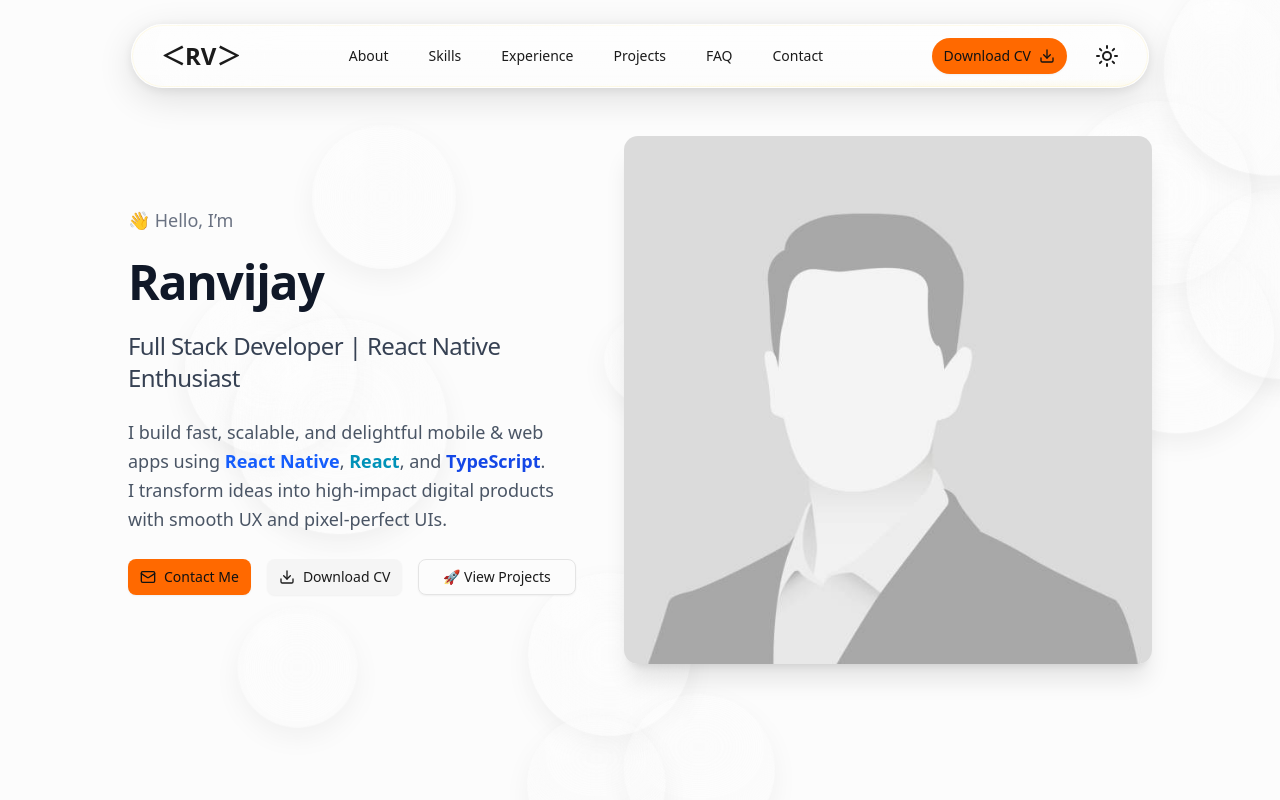
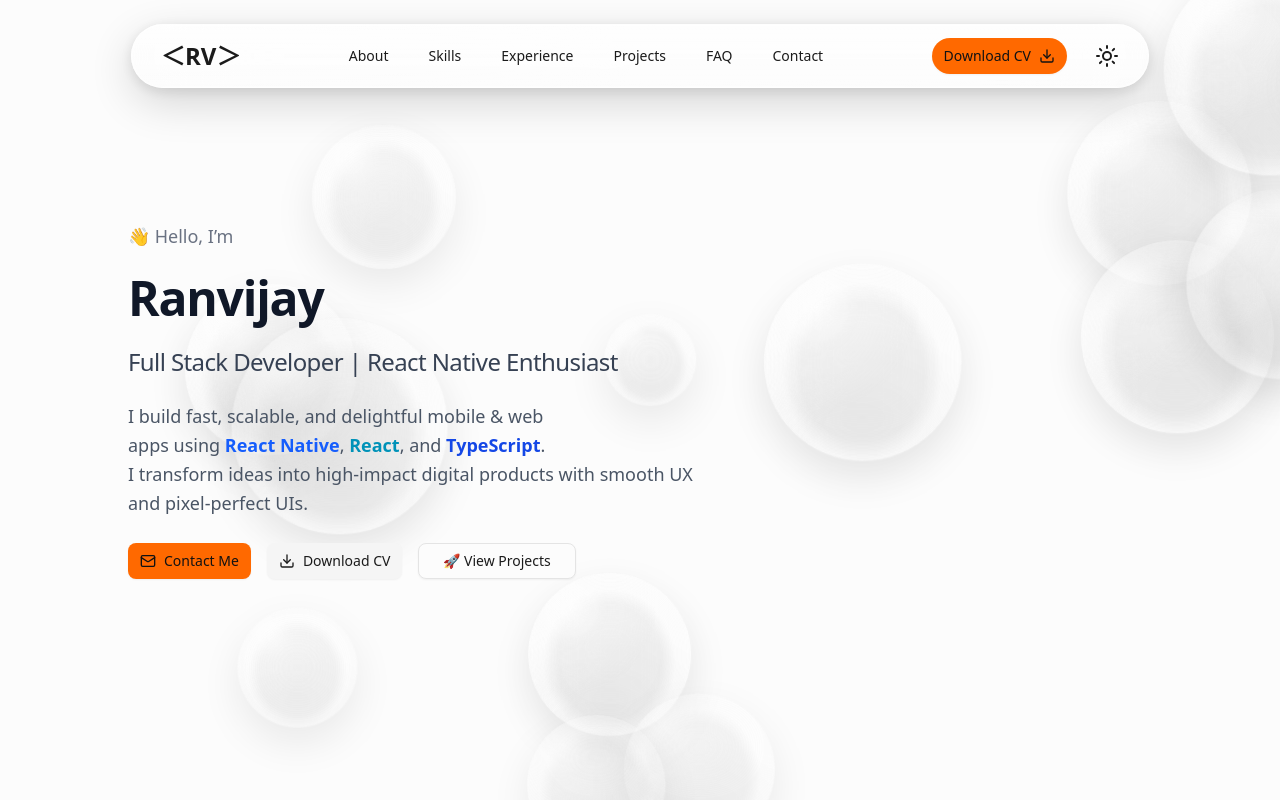
Before and after one commit to RV-React-Projects/ranvijay_portfolio, a Next.js app: page / in a window 1280 px wide. Shown: the top 800 px of the page. Built offline with nearby package versions, Linux system fonts and the light colour scheme.

Commit message:
Enhance UI with glassmorphism effects in navbar and cards, update global styles for improved aesthetics, and refine animation for smoother transitions.

```diff
--- a/src/components/navbar/navbar.tsx
+++ b/src/components/navbar/navbar.tsx
@@ -39,7 +39,7 @@ export default function NavBar() {
   }, []);
 
   return (
-    <nav className="z-50 fixed top-6 inset-x-4 h-16 glass-nav sm:mx-6 lg:mx-[9%] lg:px-[1%] mx-auto rounded-full">
+    <nav className="z-50 fixed top-6 inset-x-4 h-16 glass-nav motion-smooth sm:mx-6 lg:mx-[9%] lg:px-[1%] mx-auto rounded-full">
       <div className="h-full flex items-center justify-between mx-auto px-4">
         <Logo />
 
--- a/src/components/section/About.tsx
+++ b/src/components/section/About.tsx
@@ -81,7 +81,7 @@ export default function AboutSection() {
             { count: TOTAL_EXPERIENCE, label: 'Years of Experience' },
             { count: TOTAL_COMPANIES, label: 'Companies Worked' },
           ].map(stat => (
-            <Card key={stat.label} className="rounded-xl shadow-md">
+            <Card key={stat.label} className="glass-card rounded-xl bg-muted">
               <CardContent className="p-6">
                 <p className="text-2xl font-bold">{stat.count}</p>
                 <p className="text-sm text-muted-foreground mt-1">
--- a/src/components/section/Hero.tsx
+++ b/src/components/section/Hero.tsx
@@ -1,11 +1,10 @@
 import { Download, Mail } from 'lucide-react';
-import Image from 'next/image';
 import Link from 'next/link';
 import { Button } from '@components/ui/button';
 
 export default function HeroSection() {
   return (
-    <section id="home" className="site_spacing min-h-screen w-full flex py-12">
+    <section id="home" className="site_spacing min-h-screen w-full flex">
       <div className="w-full flex flex-col justify-between md:flex-row items-center gap-12 transition-colors duration-300">
         {/* Left Content */}
         <div className="flex-1 text-center md:text-left space-y-6">
@@ -51,13 +50,13 @@ export default function HeroSection() {
         </div>
         {/* Right Image */}
         <div className="rounded-xl overflow-hidden shadow-xl">
-          <Image
+          {/* <Image
             src="user_profile.jpg"
             alt="Ranvijay"
             width={400}
             height={400}
             className="object-cover w-full h-full"
-          />
+          /> */}
         </div>
         {/* <div className="flex-1 text-center md:text-left">
           <div className="flex flex-col gap-y-6 text-center md:text-left md:mt-0 sm:mt-10">
--- a/src/components/section/Projects.tsx
+++ b/src/components/section/Projects.tsx
@@ -85,7 +85,7 @@ export default function ProjectSection() {
   );
 
   return (
-    <section id="projects" className="site_spacing py-18">
+    <section id="projects" className="site_spacing py-18 reveal-up">
       <h2 className="text-3xl font-bold mb-6">Featured Projects</h2>
 
       <Input
@@ -99,7 +99,7 @@ export default function ProjectSection() {
         {filteredProjects.map((project, idx) => (
           <Card
             key={idx}
-            className="flex flex-col overflow-hidden rounded-2xl shadow-md py-0">
+            className="glass-card flex flex-col overflow-hidden rounded-2xl py-0">
             <div className="relative w-full h-52">
               <Image
                 src={project.image}
--- a/src/data/Experience.ts
+++ b/src/data/Experience.ts
@@ -65,7 +65,7 @@ export const experienceData: IExperienceItem[] = [
     companyURL: 'https://www.transportsimple.com/',
     location: 'Bengaluru, Karnataka',
     isCurrent: false,
-    startDate: '28-Nov-2022',
+    startDate: '8-Dec-2022',
     endDate: '14-Sep-2023',
     responsibilities: [
       'Designed and implemented app infrastructure from scratch, ensuring scalability, modularity, and maintainability.',
@@ -105,8 +105,8 @@ export const experienceData: IExperienceItem[] = [
     companyURL: 'https://www.presto-apps.com/',
     location: 'Bengaluru, Karnataka',
     isCurrent: false,
-    startDate: '28-Sep-2021',
-    endDate: '25-Dec-2022',
+    startDate: '27-Sep-2021',
+    endDate: '8-Dec-2022',
     responsibilities: [
       'Led development of cross-platform mobile applications using React Native',
       'Managed multiple live projects, ensuring smooth and timely production releases.',
--- a/src/styles/globals.css
+++ b/src/styles/globals.css
@@ -173,26 +173,107 @@ section {
   @apply fixed overflow-hidden backdrop-blur-3xl backdrop-saturate-150 rounded-full;
   @apply border border-white/50 dark:border-white/10;
   box-shadow:
-    0 10px 36px rgba(0, 0, 0, 0.12),
-    0 2px 12px rgba(0, 0, 0, 0.08),
-    0 0 0 1px rgba(255, 224, 102, 0.14) inset;
+    0 14px 44px rgba(0, 0, 0, 0.16),
+    0 3px 14px rgba(0, 0, 0, 0.1),
+    0 0 0 1px rgba(255, 255, 255, 0.22) inset;
   background:
+    /* base pane */
     linear-gradient(
       to bottom,
-      rgba(255, 255, 255, 0.45),
-      rgba(255, 255, 255, 0.1)
+      rgba(255, 255, 255, 0.6),
+      rgba(255, 255, 255, 0.16)
     ),
-    rgba(255, 255, 255, 0.28);
+    /* subtle sheen sweep */
+      conic-gradient(
+        from 210deg at 50% 50%,
+        rgba(255, 255, 255, 0) 0deg,
+        rgba(255, 255, 255, 0.1) 40deg,
+        rgba(255, 255, 255, 0) 95deg
+      ),
+    rgba(255, 255, 255, 0.22);
+}
+
+/* Generic glass surfaces */
+.glass-surface {
+  @apply backdrop-blur-3xl backdrop-saturate-150 overflow-hidden;
+  background: linear-gradient(
+    to bottom,
+    rgba(255, 255, 255, 0.65),
+    rgba(255, 255, 255, 0.18)
+  );
+  box-shadow:
+    0 12px 40px rgba(0, 0, 0, 0.15),
+    0 1px 0 rgba(255, 255, 255, 0.2) inset;
+  border: 1px solid rgba(255, 255, 255, 0.28);
+  border-radius: 1rem;
+}
+
+.dark .glass-surface {
+  background: linear-gradient(
+    to bottom,
+    rgba(24, 24, 24, 0.55),
+    rgba(24, 24, 24, 0.22)
+  );
+  box-shadow:
+    0 16px 44px rgba(0, 0, 0, 0.35),
+    0 1px 0 rgba(255, 255, 255, 0.08) inset;
+  border: 1px solid rgba(255, 255, 255, 0.14);
+}
+
+.glass-card {
+  @apply backdrop-blur-2xl overflow-hidden;
+  background: linear-gradient(
+    to bottom,
+    rgba(255, 255, 255, 0.75),
+    rgba(255, 255, 255, 0.22)
+  );
+  border: 1px solid rgba(255, 255, 255, 0.22);
+  box-shadow:
+    0 10px 28px rgba(0, 0, 0, 0.12),
+    0 1px 0 rgba(255, 255, 255, 0.16) inset;
+}
+
+.dark .glass-card {
+  background: linear-gradient(
+    to bottom,
+    rgba(26, 26, 26, 0.55),
+    rgba(26, 26, 26, 0.22)
+  );
+  border: 1px solid rgba(255, 255, 255, 0.12);
+  box-shadow:
+    0 14px 34px rgba(0, 0, 0, 0.32),
+    0 1px 0 rgba(255, 255, 255, 0.06) inset;
+}
+
+/* Smooth reveal */
+@keyframes revealUp {
+  0% {
+    opacity: 0;
+    transform: translateY(16px);
+  }
+  100% {
+    opacity: 1;
+    transform: translateY(0);
+  }
+}
+.reveal-up {
+  animation: revealUp 600ms ease forwards;
 }
 
 .dark .glass-nav {
   background:
-    linear-gradient(to bottom, rgba(26, 26, 26, 0.42), rgba(26, 26, 26, 0.18)),
-    rgba(18, 18, 18, 0.26);
+    linear-gradient(to bottom, rgba(24, 24, 24, 0.55), rgba(24, 24, 24, 0.2)),
+    conic-gradient(
+      from 210deg at 50% 50%,
+      rgba(255, 255, 255, 0) 0deg,
+      rgba(255, 255, 255, 0.06) 40deg,
+      rgba(255, 255, 255, 0) 95deg
+    ),
+    rgba(18, 18, 18, 0.24);
   box-shadow:
-    0 12px 40px rgba(0, 0, 0, 0.42),
-    0 2px 12px rgba(0, 0, 0, 0.18),
-    0 0 0 1px rgba(255, 224, 102, 0.18) inset;
+    0 16px 48px rgba(0, 0, 0, 0.44),
+    0 3px 14px rgba(0, 0, 0, 0.18),
+    0 0 0 1px rgba(255, 255, 255, 0.12) inset;
 }
 
 .glass-nav::before {
@@ -203,14 +284,57 @@ section {
   background:
     radial-gradient(
       120% 60% at 10% -20%,
-      rgba(255, 255, 255, 0.32),
+      rgba(255, 255, 255, 0.38),
       transparent 50%
     ),
     radial-gradient(
       120% 60% at 90% 120%,
-      rgba(255, 224, 102, 0.24),
+      rgba(255, 255, 255, 0.22),
       transparent 55%
     );
+}
+
+/* Animated sheen sweep for the header */
+@keyframes navSheen {
+  0% {
+    transform: translateX(-120%);
+    opacity: 0;
+  }
+  10% {
+    opacity: 0.25;
+  }
+  50% {
+    opacity: 0.18;
+  }
+  100% {
+    transform: translateX(120%);
+    opacity: 0;
+  }
+}
+
+.glass-nav::after {
+  content: '';
+  position: absolute;
+  top: 0;
+  bottom: 0;
+  left: -40%;
+  width: 40%;
+  pointer-events: none;
+  background: linear-gradient(
+    120deg,
+    rgba(255, 255, 255, 0) 0%,
+    rgba(255, 255, 255, 0.35) 40%,
+    rgba(255, 255, 255, 0) 80%
+  );
+  filter: blur(8px);
+  animation: navSheen 6s ease-in-out infinite;
+}
+
+/* Smooth motion utility */
+.motion-smooth {
+  transition-property: transform, opacity, filter, background-color, box-shadow;
+  transition-duration: 700ms;
+  transition-timing-function: cubic-bezier(0.22, 1, 0.36, 1);
 }
 
 .glass-nav::after {
@@ -306,18 +430,40 @@ section {
 
 .bubble {
   @apply rounded-full backdrop-blur-2xl;
-  /* Clear, glassy bubble: transparent core with a soft specular highlight */
-  background: radial-gradient(
-    120% 120% at 26% 22%,
-    rgba(255, 255, 255, 0.75) 0%,
-    rgba(255, 255, 255, 0.2) 18%,
-    rgba(255, 255, 255, 0) 42%
-  );
+  /* Clear, glassy bubble: highlight + faint rim shadow + bottom refraction + sheen arc */
+  background:
+    /* specular highlight */
+    radial-gradient(
+      120% 120% at 26% 22%,
+      rgba(255, 255, 255, 0.78) 0%,
+      rgba(255, 255, 255, 0.22) 18%,
+      rgba(255, 255, 255, 0) 44%
+    ),
+    /* faint outer shadow for white backgrounds */
+      radial-gradient(
+        farthest-side at 50% 55%,
+        rgba(0, 0, 0, 0.08) 64%,
+        rgba(0, 0, 0, 0) 82%
+      ),
+    /* inner refraction at bottom */
+      radial-gradient(
+        120% 80% at 50% 78%,
+        rgba(0, 0, 0, 0.06) 0%,
+        rgba(0, 0, 0, 0) 60%
+      ),
+    /* subtle sheen arc */
+      conic-gradient(
+        from 210deg at 50% 50%,
+        rgba(255, 255, 255, 0) 0deg,
+        rgba(255, 255, 255, 0.1) 35deg,
+        rgba(255, 255, 255, 0) 85deg,
+        rgba(255, 255, 255, 0) 360deg
+      );
   box-shadow:
     inset 0 1px 3px rgba(255, 255, 255, 0.12),
-    0 10px 28px rgba(0, 0, 0, 0.1);
+    0 16px 40px rgba(0, 0, 0, 0.16);
   animation: bubbleFloat 16s ease-in-out infinite;
-  opacity: 0.58;
+  opacity: 0.66;
   will-change: transform;
 }
 
```
